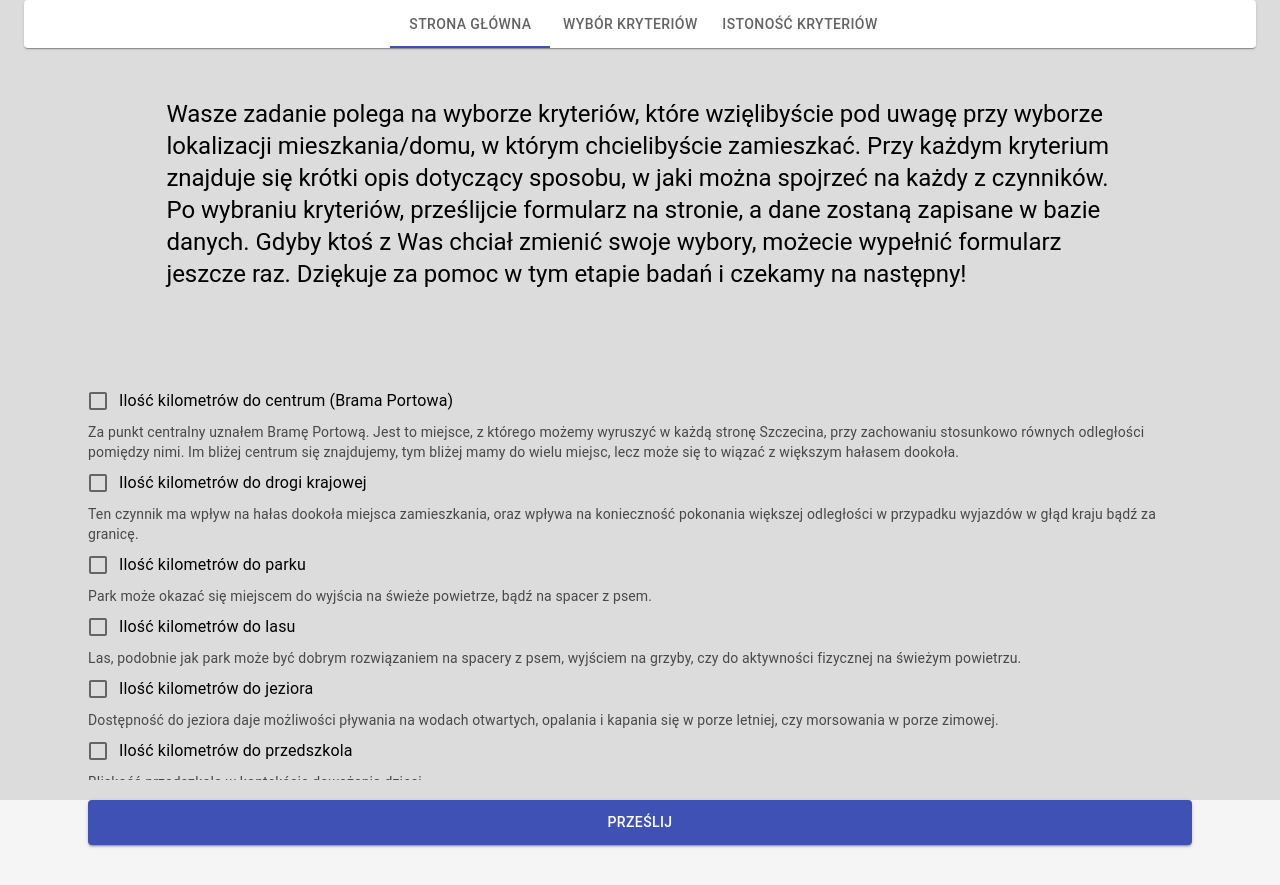
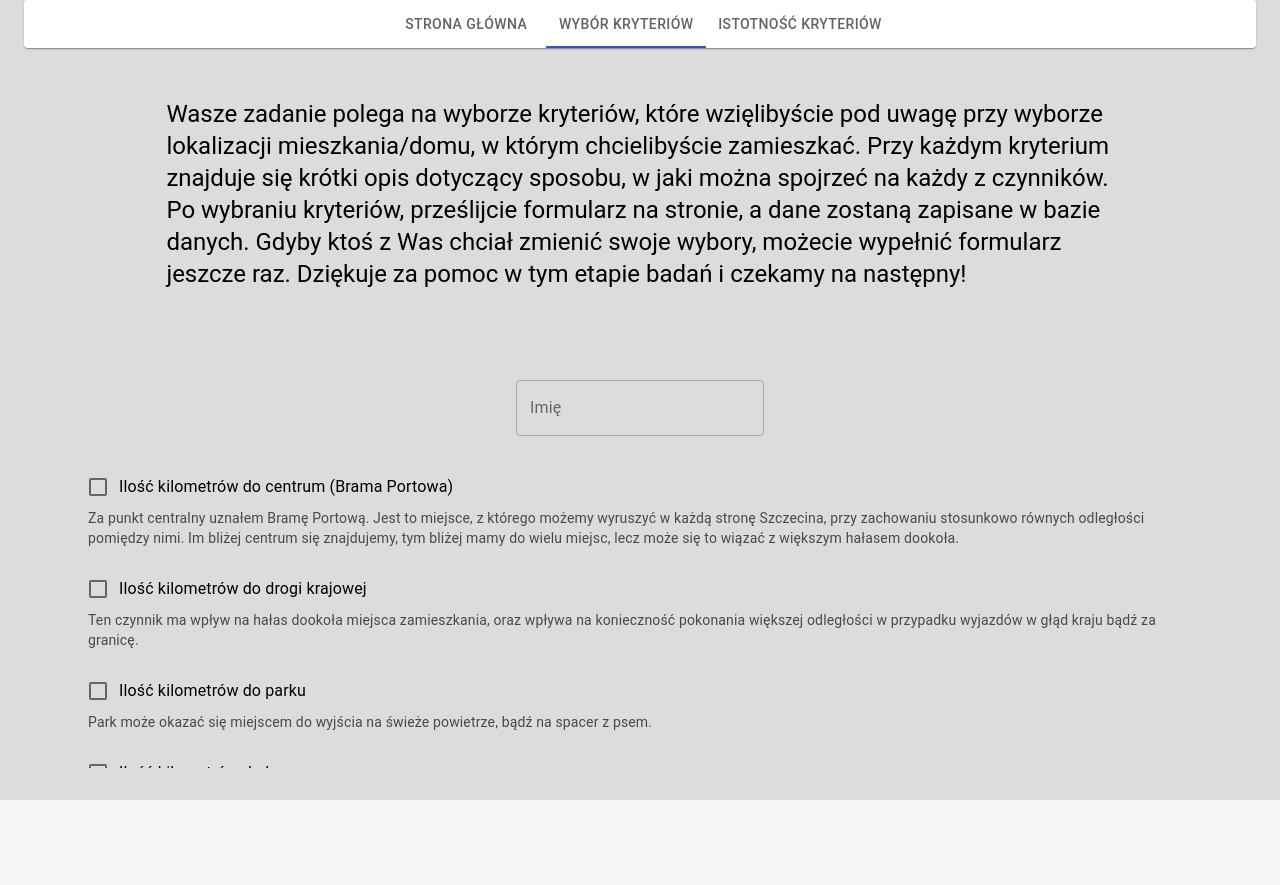
Before and after one commit to jwieckowski/scwm, a React (Create React App) app: page /prestudy in a window 1280 px wide. After the commit the page ends 800 px from the top, so only its background shows below. Built offline with nearby package versions, Linux system fonts and the light colour scheme.

Commit message:
feat: add heroku server endpoint

```diff
--- a/src/components/CriteriaSelection/CriteriaSelection.tsx
+++ b/src/components/CriteriaSelection/CriteriaSelection.tsx
@@ -1,11 +1,12 @@
 import React, { useState, useEffect } from 'react'
-
+import axios from 'axios'
 import MyContainer from '../MyContainer'
 import {
     FormControl,
     FormGroup,
     FormControlLabel,
     Checkbox,
+    TextField,
     Typography,
     Grid,
     Button
@@ -20,8 +21,12 @@ interface CriteriaDescription {
     status: boolean
 }
 
+const SERVER_URL = 'https://infinite-dusk-14350.herokuapp.com'
+// const SERVER_URL = 'http://localhost:5000'
+
 export default function CriteriaSelection() {
     const [criteria, setCriteria] = useState<CriteriaDescription[] | []>([])
+    const [name, setName] = useState<string>('')
 
     useEffect(() => {
         setCriteria(criteriaAll.criteria.map(crit => {
@@ -30,25 +35,46 @@ export default function CriteriaSelection() {
         }))
     }, [])
 
+    const handleInputChange = (event: React.ChangeEvent<HTMLInputElement>) => {
+        setName(event.target.value)
+    }
+
     const handleChange = (event: React.ChangeEvent<HTMLInputElement>, id: number) => {
         setCriteria(criteria.map(crit => crit.id === id ? {...crit, status: !crit.status } : crit))
     };
 
     const handleSubmit = (event: React.MouseEvent<HTMLElement>) => {
         event.preventDefault();
+        if (name === '') {
+            window.alert('Pole "imię" musi być wypełnione');
+            return
+        }
+
+        const body = {
+            name,
+            ...criteria.map(crit => ({ id: crit.id, status: crit.status}))
+        }
+
+        axios.post(`${SERVER_URL}/add-prestudy`, body)
+            .then((res) => {
+                window.alert(`Dane zostały ${res.status === 201 ? 'zapisane': 'zaktualizowane'}`)
+            })
+            .catch((err: Error) => {
+                window.alert('Wystąpił błąd przy zapisywaniu danych')
+            })
     }
 
     return (
         <MyContainer>
             <Typography variant='h5' style={{margin: '50px 10%'}}>{criteriaAll.description}</Typography>
              <FormControl component="fieldset" style={{padding: '40px', width: '100%'}}>
-                <FormGroup style={{display: 'flex', flexDirection: 'row', justifyContent: 'center', width: '100%', height: '400px', overflow: 'auto'}}>
+                <FormGroup style={{display: 'flex', flexDirection: 'row', justifyContent: 'center', width: '100%'}}>
+                    <TextField variant="outlined" label="Imię" onChange={handleInputChange} style={{ marginBottom: '20px'}}/>
                     {
                         criteria?.map(crit => {
                             return (
-                                <Grid container>
+                                <Grid container style={{ margin: '10px 0'}} key={crit.id}>
                                     <FormControlLabel
-                                        key={crit.id}
                                         control={
                                             <Checkbox checked={crit.status} onChange={(e) => handleChange(e, crit.id)} name={crit.name} color={'primary'}/>
                                         }
--- a/src/components/Menu/Menu.tsx
+++ b/src/components/Menu/Menu.tsx
@@ -1,10 +1,15 @@
-import React from 'react';
+import React, { useState, useEffect } from 'react';
+import { useLocation } from 'react-router-dom'
 import { makeStyles } from '@material-ui/core/styles';
 import Paper from '@material-ui/core/Paper';
 import Tabs from '@material-ui/core/Tabs';
 import Tab from '@material-ui/core/Tab';
 
 import { Link } from 'react-router-dom'
+
+interface URL {
+  [index: string]: number
+}
 
 const useStyles = makeStyles({
   root: {
@@ -14,17 +19,22 @@ const useStyles = makeStyles({
 
 export default function Menu() {
   const classes = useStyles();
-  const [value, setValue] = React.useState(0);
+  const location = useLocation();
+  const [value, setValue] = useState<number>(0);
 
-  const handleChange = (event: React.ChangeEvent<{}>, newValue: number) => {
-    setValue(newValue);
-  };
+  useEffect(() => {
+    const urls: URL = {
+      '/': 0,
+      '/prestudy': 1,
+      '/weights': 2
+    }
+    setValue(urls[location.pathname] || 0)
+  }, [location.pathname])
 
   return (
     <Paper className={classes.root}>
       <Tabs
         value={value}
-        onChange={handleChange}
         indicatorColor="primary"
         textColor="primary"
         centered
@@ -32,23 +42,20 @@ export default function Menu() {
         <Link
           to='/'
           style={{textDecoration: 'none', color: 'inherit'}}
-          onClick={(e) => handleChange(e, 0)}
         >
             <Tab label="Strona główna" />
         </Link>
         <Link
           to='/prestudy'
           style={{textDecoration: 'none', color: 'inherit'}}
-          onClick={(e) => handleChange(e, 1)}
         >
             <Tab label="Wybór kryteriów" />
         </Link>
         <Link
           to='/weights'
           style={{textDecoration: 'none', color: 'inherit'}}
-          onClick={(e) => handleChange(e, 2)}
         >
-            <Tab label="Istoność kryteriów" />
+            <Tab label="Istotność kryteriów" />
         </Link>
       </Tabs>
     </Paper>
--- a/src/components/MyContainer/MyContainer.tsx
+++ b/src/components/MyContainer/MyContainer.tsx
@@ -9,7 +9,7 @@ interface ContainerChildren {
 
 export default function MyContainer({ children }: ContainerChildren) {
     return (
-        <Container maxWidth='lg' style={{width: '100%', height: '90%'}}>
+        <Container maxWidth='lg' style={{width: '100%', height: '90%', overflow: 'auto'}}>
             { children }
         </Container>
     )
```
Also changed, not shown: package.json (+11 -2 lines), 1 other file (tests, documents, lock files or other folders).
